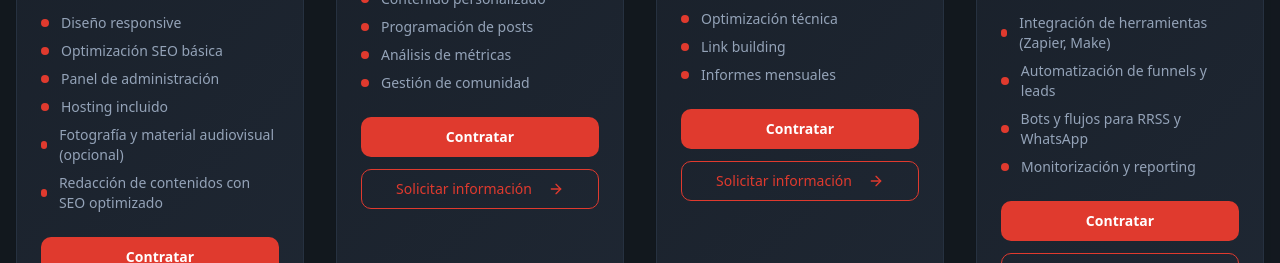
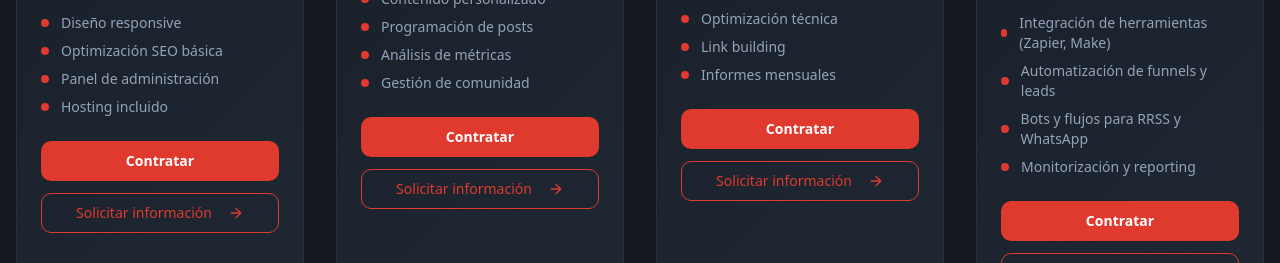
Before and after one commit to papparazzi76/trazo-digital-showcase, a React (Vite) app: page / in a window 1280 px wide. Shown: the part 1760-2023 px from the top of the page. Built offline with nearby package versions, Linux system fonts and the light colour scheme.

Commit message:
Reverted to commit f683d42d9763e798af331f8fd2f3fadaa616b32e

```diff
--- a/src/data/services.ts
+++ b/src/data/services.ts
@@ -22,17 +22,11 @@ export const services: Service[] = [
       { type: 'Web profesional', price: 'desde 650 €' },
       { type: 'Web con tienda online', price: 'desde 990 €' },
     ],
-    features: [
-      'Diseño responsive',
-      'Optimización SEO básica',
-      'Panel de administración',
-      'Hosting incluido',
+    features: ['Diseño responsive', 'Optimización SEO básica', 'Panel de administración', 'Hosting incluido'],
+    excludes: [
+      'Redacción de contenidos avanzada (disponible como extra)',
       'Fotografía y material audiovisual (opcional)',
-      'Redacción de contenidos con SEO optimizado'
-    ],
-    excludes: [
-      'Configuración y puesta en marcha de tienda online',
-      'Publicidad y gestión de campañas',
+      'Publicidad o gestión de campañas',
     ],
     icon: Globe,
   },
```
